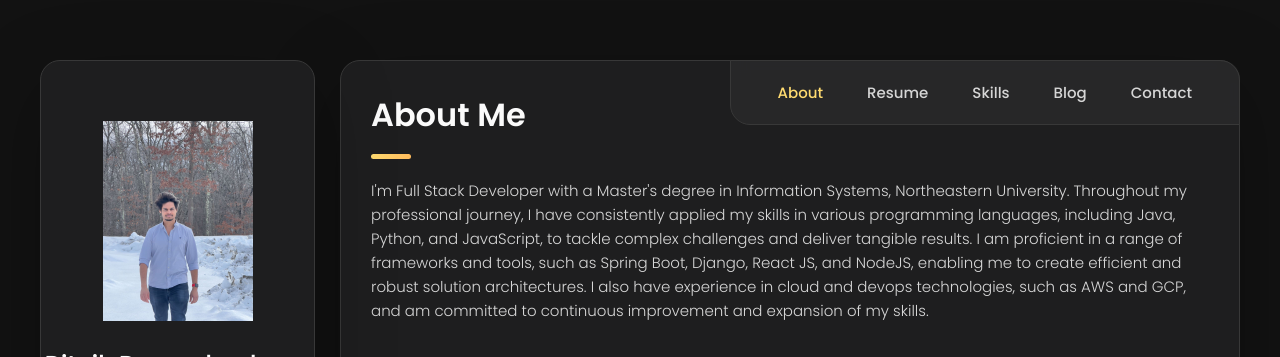
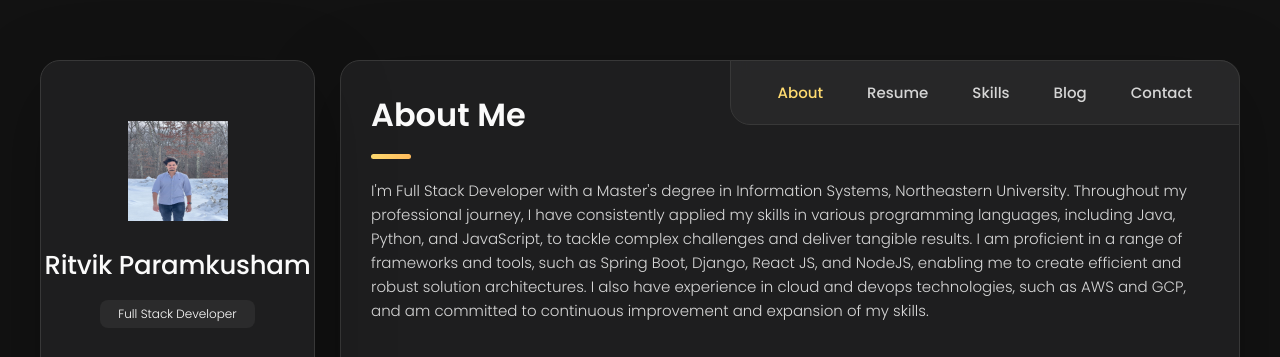
Before and after one commit to ritvikneu/ritvikneu.github.io, a plain HTML site: page index.html in a window 1280 px wide. Shown: the top 357 px of the page. Drawn offline with nearby package versions, Linux system fonts and the light colour scheme.

Commit message:
About clean up

```diff
--- a/assets/css/style.css
+++ b/assets/css/style.css
@@ -321,14 +321,14 @@
 
   .sidebar {
     margin-bottom: 15px;
-    max-height: 112px;
+    max-height: 212px;
     overflow: hidden;
     transition: var(--transition-2);
   }
 
-  .sidebar.active {
-    max-height: 405px;
-  }
+  /* .sidebar.active {
+    max-height: 2005px;
+  } */
 
   .sidebar-info {
     position: relative;
@@ -342,6 +342,16 @@
     background: var(--bg-gradient-onyx);
     border-radius: 20px;
   }
+
+  .avatar-img {
+    max-width: 100%;
+
+    max-height: auto;
+    width: 100px;
+    height: 100px;
+    display: block; /* Remove any extra space below the image */
+    margin: auto; /* Center the image */
+}
 
   .info-content .name {
     color: var(--white-2);
--- a/index.html
+++ b/index.html
@@ -46,9 +46,9 @@ Feel free to edit the HTML and CSS to make it your own. You can also check the R
 
     <aside class="sidebar" data-sidebar>
       <div class="sidebar-info">
-        <figure class="avatar-box">
+        <!-- <figure class="avatar-box"> -->
           <img src="./assets/images/avatar.jpeg" class="avatar-img" alt="Ritvik Paramkusham" />
-        </figure>
+        <!-- </figure> -->
 
         <div class="info-content">
           <h1 class="name" title="Ritvik Paramkusham">Ritvik Paramkusham</h1>
```
